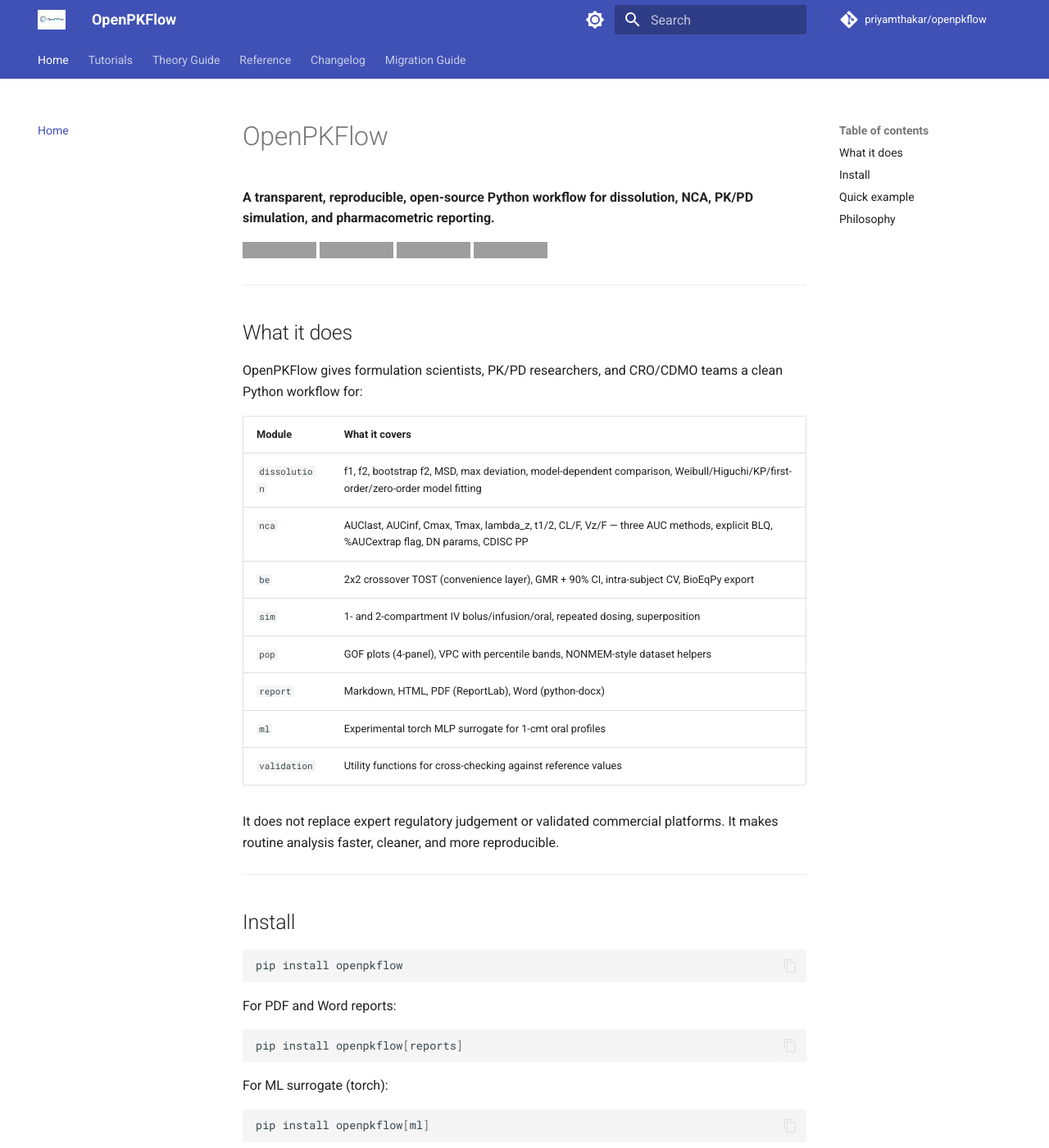
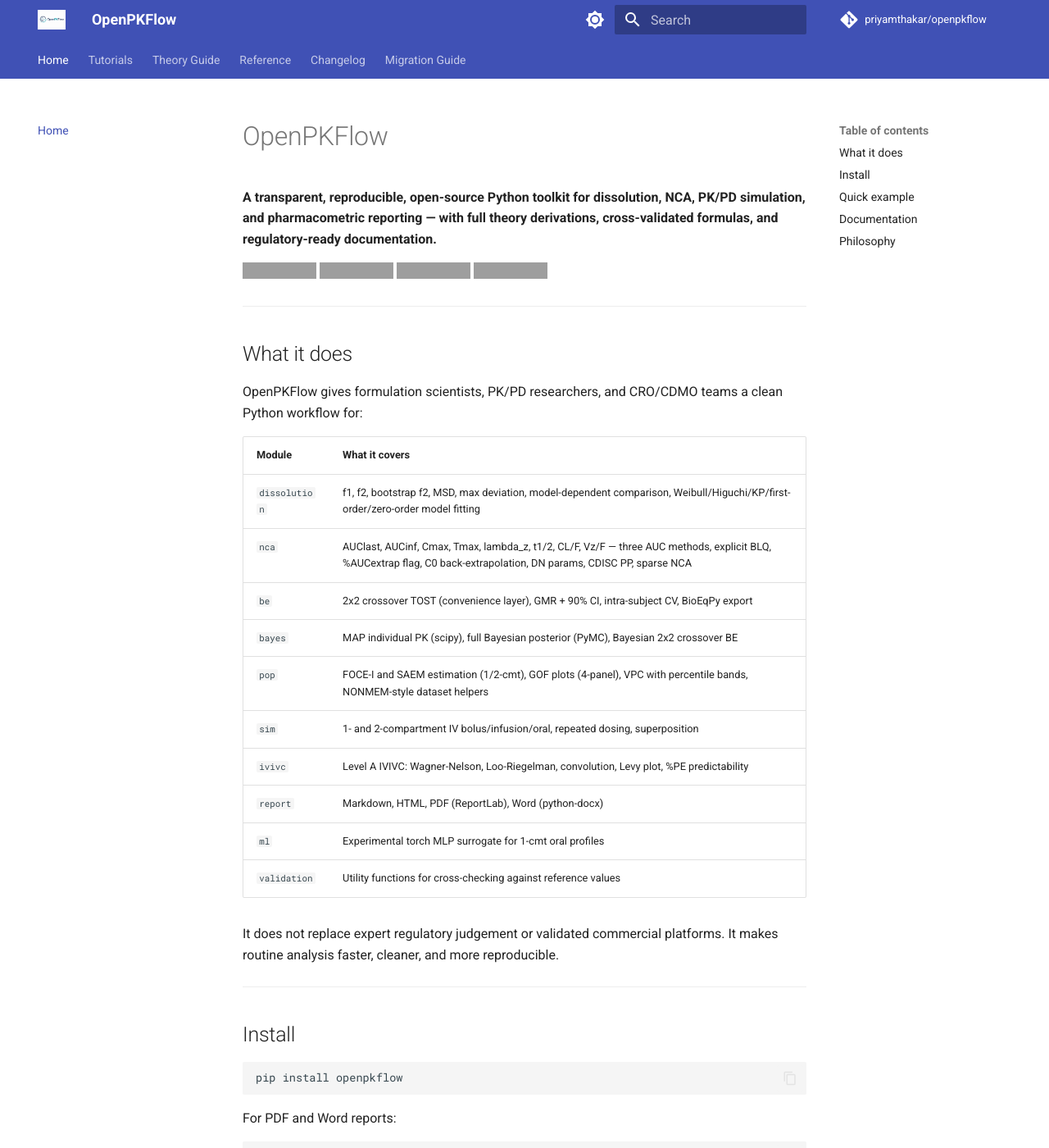
Before and after one commit to priyamthakar/openpkflow, an MkDocs documentation site: the page built from docs/index.md, in a window 1280 px wide and 1400 px high. Shown: the whole window at 82% size. Built offline with MkDocs 1.6.1 and Material for MkDocs 9.7.7, drawn with Linux system fonts in a browser that asks for light colours; comment, search, counter and statistics services are not loaded; some of the changed text lies outside the part shown; grey boxes are pictures that could not be loaded.

Commit message:
docs: update README and MkDocs index with new docs additions
- Update README.md: add theory guide to feature list, add Documentation
  section with links to theory guide, migration cheatsheet, tutorials,
  validation matrix, and API reference; update stats (141 files, 19600+ LOC)
- Update docs/index.md: add bayes, pop (estimation), ivivc modules to table,
  add documentation links section, update tagline to mention theory derivations

Co-authored-by: CommandCodeBot <noreply@commandcode.ai>

```diff
--- a/docs/index.md
+++ b/docs/index.md
@@ -1,6 +1,6 @@
 # OpenPKFlow
 
-**A transparent, reproducible, open-source Python workflow for dissolution, NCA, PK/PD simulation, and pharmacometric reporting.**
+**A transparent, reproducible, open-source Python toolkit for dissolution, NCA, PK/PD simulation, and pharmacometric reporting — with full theory derivations, cross-validated formulas, and regulatory-ready documentation.**
 
 [![CI](https://github.com/priyamthakar/openpkflow/actions/workflows/ci.yml/badge.svg)](https://github.com/priyamthakar/openpkflow/actions/workflows/ci.yml)
 [![PyPI version](https://img.shields.io/pypi/v/openpkflow)](https://pypi.org/project/openpkflow/)
@@ -16,10 +16,12 @@
 | Module | What it covers |
 |--------|---------------|
 | `dissolution` | f1, f2, bootstrap f2, MSD, max deviation, model-dependent comparison, Weibull/Higuchi/KP/first-order/zero-order model fitting |
-| `nca` | AUClast, AUCinf, Cmax, Tmax, lambda\_z, t1/2, CL/F, Vz/F — three AUC methods, explicit BLQ, %AUCextrap flag, DN params, CDISC PP |
+| `nca` | AUClast, AUCinf, Cmax, Tmax, lambda\_z, t1/2, CL/F, Vz/F — three AUC methods, explicit BLQ, %AUCextrap flag, C0 back-extrapolation, DN params, CDISC PP, sparse NCA |
 | `be` | 2x2 crossover TOST (convenience layer), GMR + 90% CI, intra-subject CV, BioEqPy export |
+| `bayes` | MAP individual PK (scipy), full Bayesian posterior (PyMC), Bayesian 2x2 crossover BE |
+| `pop` | FOCE-I and SAEM estimation (1/2-cmt), GOF plots (4-panel), VPC with percentile bands, NONMEM-style dataset helpers |
 | `sim` | 1- and 2-compartment IV bolus/infusion/oral, repeated dosing, superposition |
-| `pop` | GOF plots (4-panel), VPC with percentile bands, NONMEM-style dataset helpers |
+| `ivivc` | Level A IVIVC: Wagner-Nelson, Loo-Riegelman, convolution, Levy plot, %PE predictability |
 | `report` | Markdown, HTML, PDF (ReportLab), Word (python-docx) |
 | `ml` | Experimental torch MLP surrogate for 1-cmt oral profiles |
 | `validation` | Utility functions for cross-checking against reference values |
@@ -65,6 +67,16 @@
 
 ---
 
+## Documentation
+
+- **[Theory Guide](theory.md)** — Full LaTeX formula derivations for every module
+- **[Migration Guide](migration-cheatsheet.md)** — WinNonlin / NONMEM / R quick-reference mapping
+- **[Tutorials](tutorials/dissolution.md)** — Step-by-step worked examples for all 7 modules
+- **[Validation Matrix](reference/validation.md)** — Every test mapped to its FDA/EMA/ICH guidance
+- **[API Reference](reference/dissolution.md)** — Full function and class reference for all 9 modules
+
+---
+
 ## Philosophy
 
 OpenPKFlow is **report-first**: every analysis ends in a clean, shareable output — HTML, PDF, or Word — suitable for supervisors, clients, CROs, and regulatory teams. Calculation correctness is necessary but not sufficient.
```
Also changed, not shown: README.md (+15 -5 lines).
